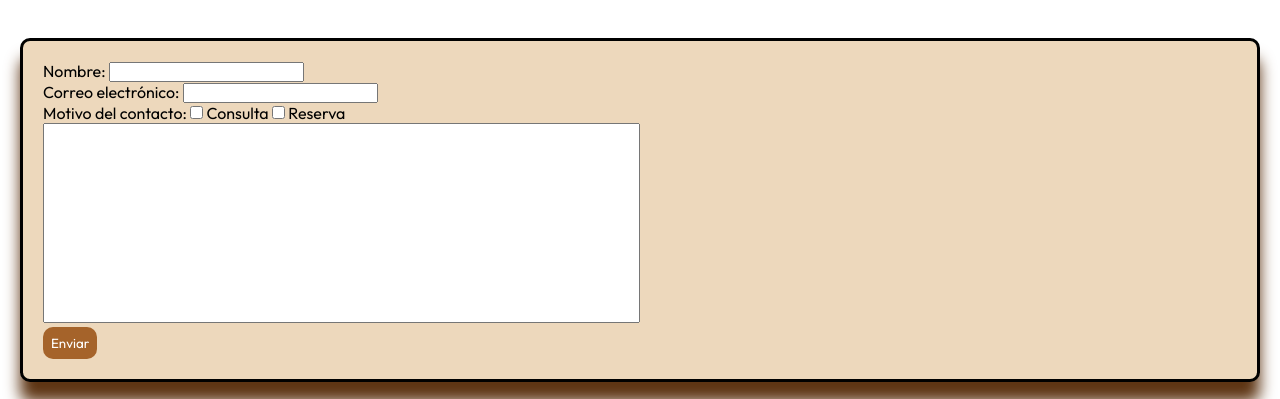
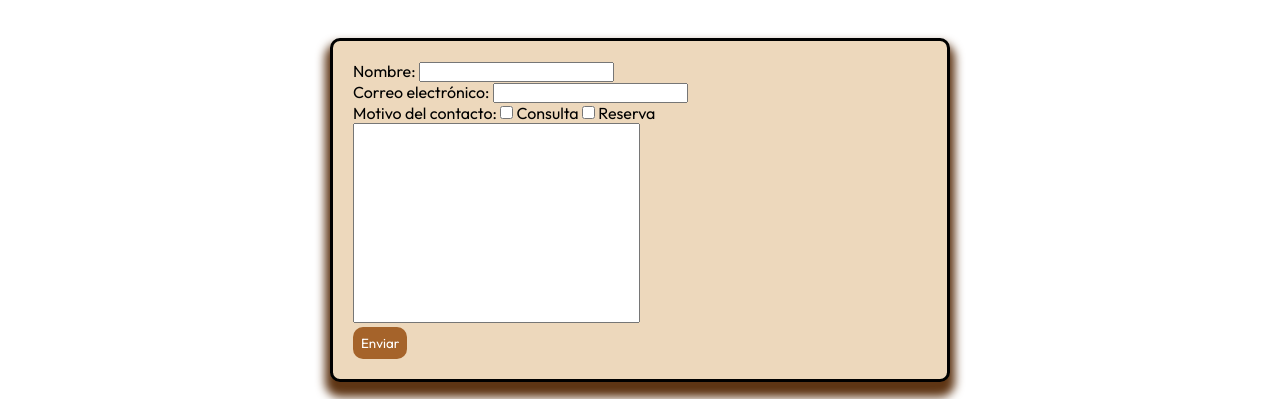
Before and after one commit to Fabrizi0Z/Proyecto-TalentoTech, a plain HTML site: page contacto.html in a window 1280 px wide. Shown: the part 136-535 px from the top of the page. Drawn offline with Linux system fonts and the light colour scheme.

Commit message:
Se centra el section de Contacto.html, se retoca el box-shadow y se acomoda el tamaño del widht del mismo

```diff
--- a/style.css
+++ b/style.css
@@ -85,18 +85,21 @@ textarea{
 
 section{
     padding: 20px;
+    justify-items: center;
 
 
 }
 
 
 .main-contacto{
+    justify-content: center;
+    width: 50%;
     padding: 20px;
     margin-top: 20px;
     background-color: #EDD8BC;
     border-radius: 10px;
     border: solid black;
-    box-shadow: 0 20px 15px rgb(94, 53, 20);
+    box-shadow: 0 10px 10px 5px rgb(94, 53, 20);
 }
 
 .btn{
```
